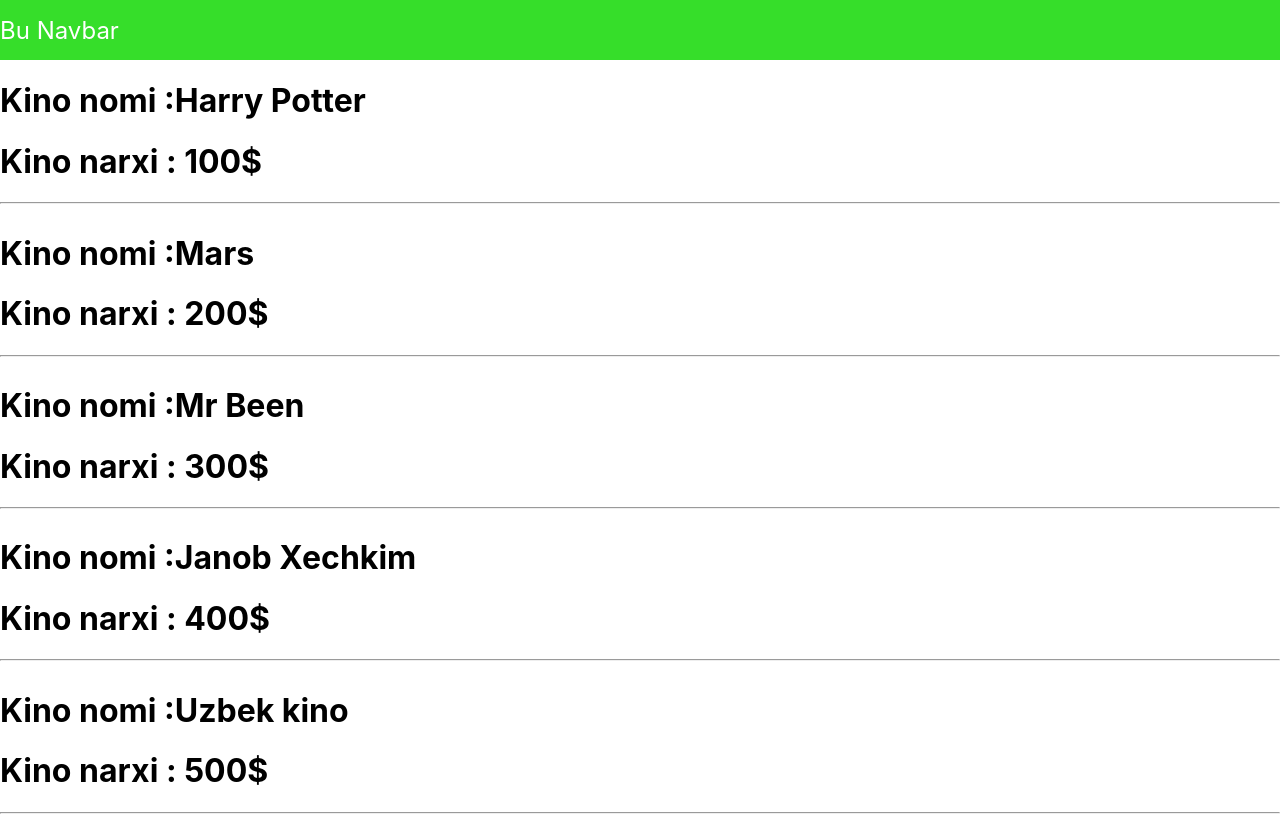
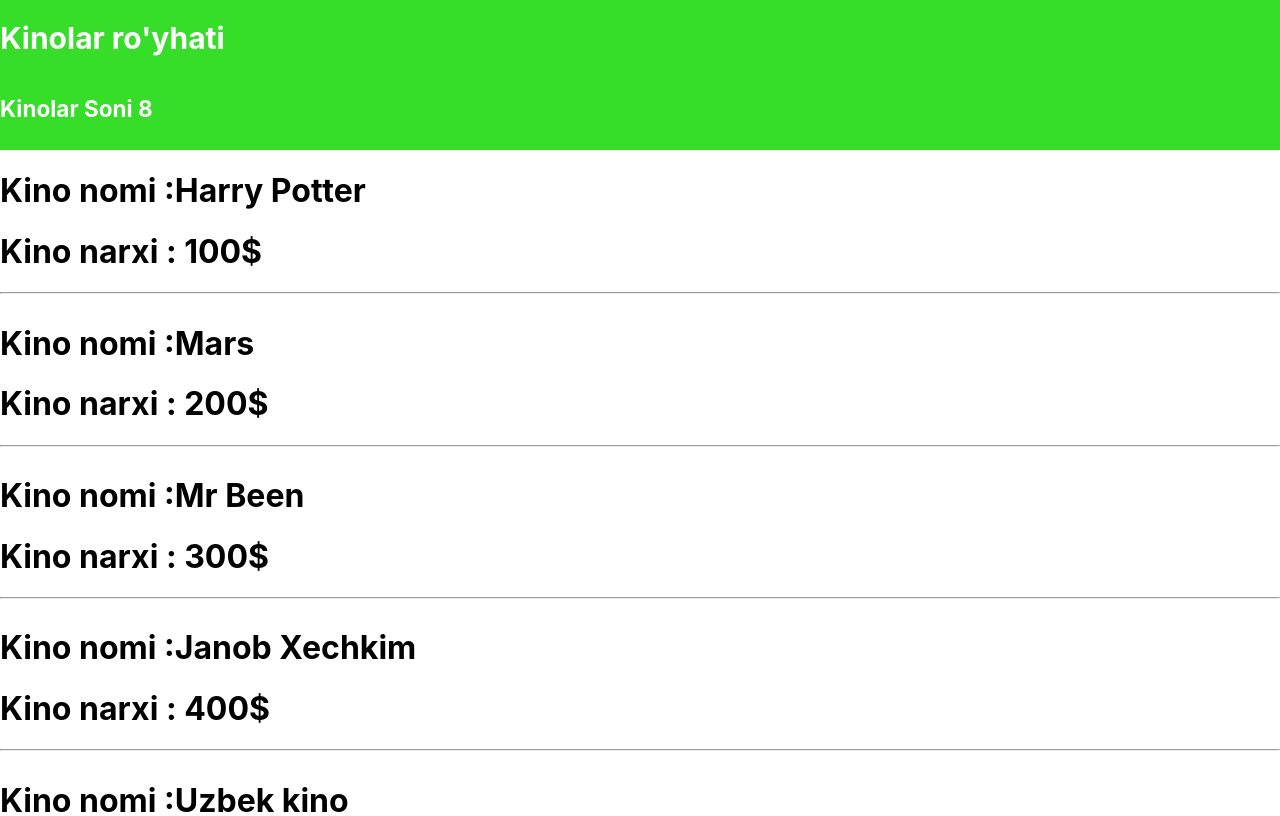
Before and after one commit to axx7007/contextapi, a React (Create React App) app: page / in a window 1280 px wide. Shown: the top 816 px of the page. Built offline with nearby package versions, Linux system fonts and the light colour scheme.

Commit message:
context count tested

```diff
--- a/src/MovieList.js
+++ b/src/MovieList.js
@@ -8,7 +8,7 @@ const MovieList=()=>{
         <div>
             {data.map((value, index)=>{
                 return(
-                    <Movie value={value} />
+                    <Movie key={value.id} value={value} />
                 )
             })}
         </div>
--- a/src/Navbar/index.jsx
+++ b/src/Navbar/index.jsx
@@ -1,7 +1,14 @@
-import React from "react";
+import React, { useContext } from "react";
 import { Container } from "./style";
 
+import { Kino } from "../context";
 const Navbar = () => {
-  return <Container>Bu Navbar</Container>;
+  const [data, setData] = useContext(Kino);
+  return (
+    <Container>
+      <h1>Kinolar ro'yhati</h1>
+      <h2>Kinolar Soni {data.length}</h2>
+    </Container>
+  );
 };
 export default Navbar;
--- a/src/Navbar/style.js
+++ b/src/Navbar/style.js
@@ -3,11 +3,12 @@ import styled from 'styled-components'
 
 export const Container = styled.div`
 width: 100%;
-height: 60px;
+height: 150px;
 background-color: #36de2a;
 color: white;
 display: flex;
+flex-direction: column;
 /* justify-content: center; */
-align-items: center;
-font-size: 24px;
+/* align-items: center; */
+font-size: 15px;
 `
```
